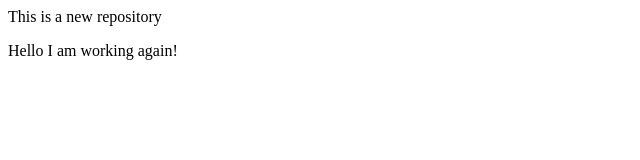
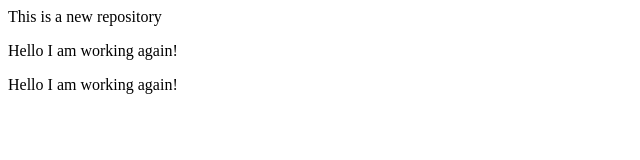
Before and after one commit to manish-diligentic/localrepo, a plain HTML site: page manish-learning/index.html in a window 1280 px wide. Shown: the whole page, without its empty margins (0-640 px from the left). Drawn offline with Linux system fonts and the light colour scheme.

Commit message:
added features

```diff
--- a/manish-learning/index.html
+++ b/manish-learning/index.html
@@ -1,2 +1,3 @@
 <p>This is a new repository</p>
 <p>Hello I am working again!</p>
+<p>Hello I am working again!</p>
```
